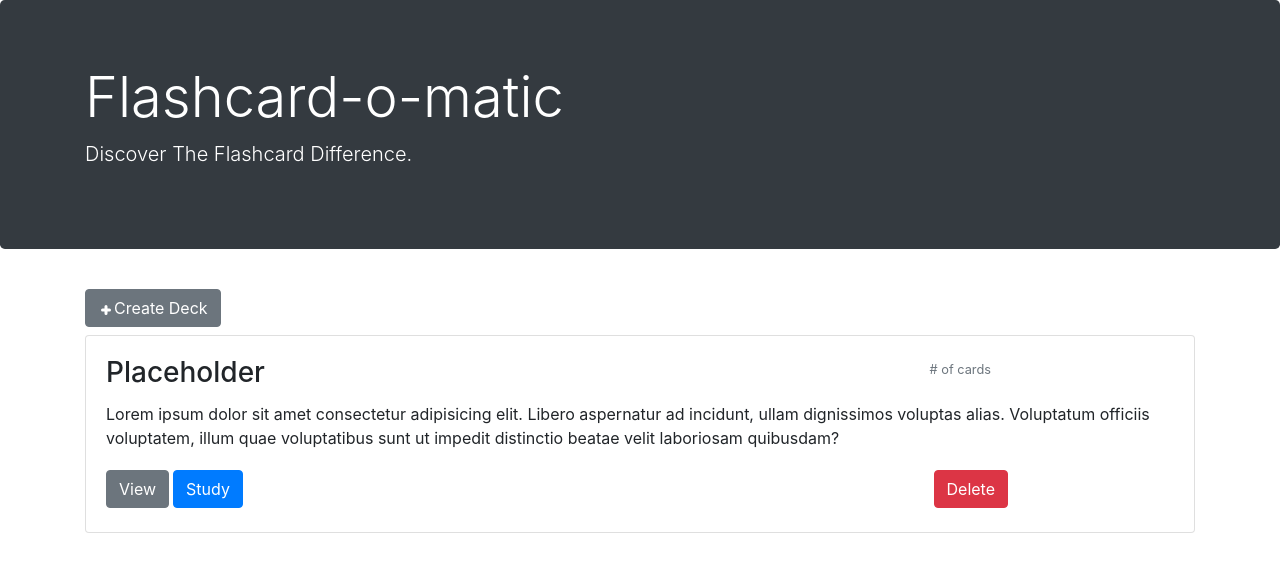
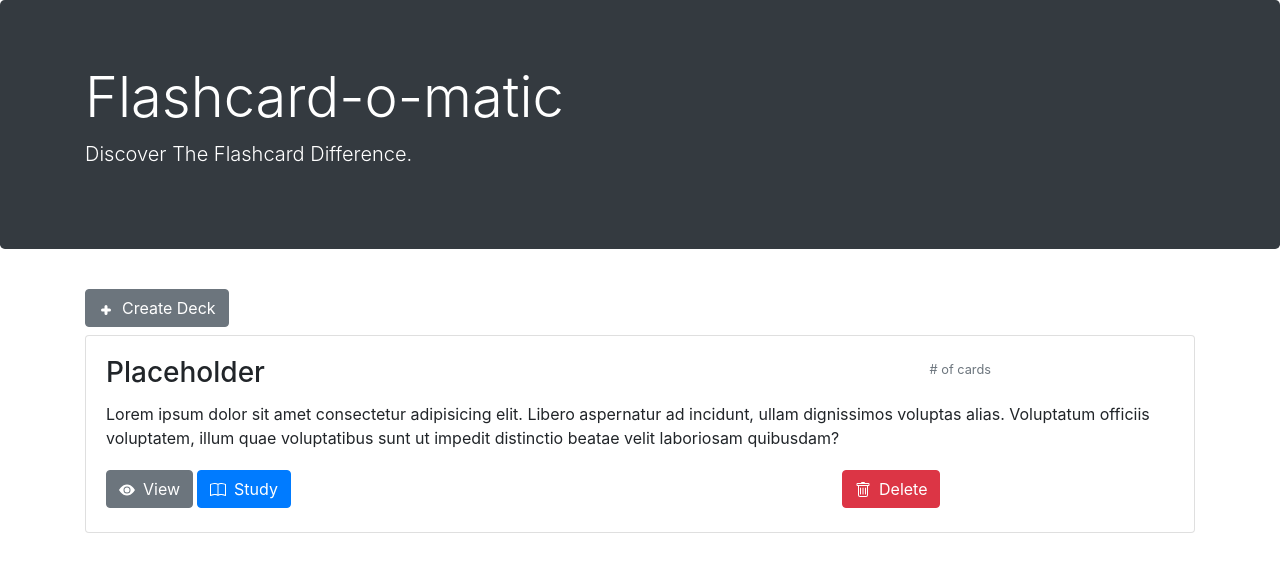
Before and after one commit to AustralianSpy/flashcard-project, a React (Create React App) app: page / in a window 1280 px wide. Shown: the top 572 px of the page. Built offline with nearby package versions, Linux system fonts and the light colour scheme; a web font is replaced by a local one.

Commit message:
button styling

```diff
--- a/src/Layout/Components/CreateDeckBtn.js
+++ b/src/Layout/Components/CreateDeckBtn.js
@@ -8,12 +8,11 @@ export default function CreateDeckBtn() {
         <Link to='/' className="btn btn-secondary my-2 w-30 h-5">
             <svg
                 xmlns="http://www.w3.org/2000/svg"
-                className="mr-1"
                 width="16"
                 height="16"
                 stroke="currentColor"
                 strokeWidth={2}
-                class="bi bi-plus"
+                className="bi bi-plus mr-2"
                 viewBox="0 0 16 16"
             >
                 <path d="M8 4a.5.5 0 0 1 .5.5v3h3a.5.5 0 0 1 0 1h-3v3a.5.5 0 0 1-1 0v-3h-3a.5.5 0 0 1 0-1h3v-3A.5.5 0 0 1 8 4z"/>
--- a/src/Layout/DeckCrud/DeckList.js
+++ b/src/Layout/DeckCrud/DeckList.js
@@ -14,12 +14,47 @@ export default function DeckList( decks = []) {
                 </div>
                 <p className="card-text">Lorem ipsum dolor sit amet consectetur adipisicing elit. Libero aspernatur ad incidunt, ullam dignissimos voluptas alias. Voluptatum officiis voluptatem, illum quae voluptatibus sunt ut impedit distinctio beatae velit laboriosam quibusdam?</p>
                 <div className="row">
-                    <div className="col-9">
-                        <Link className="btn btn-secondary">View</Link>
-                        <Link href="#" className="btn btn-primary m-1">Study</Link>
+                    <div className="col-8">
+                        <Link className="btn btn-secondary">
+                            <svg
+                                xmlns="http://www.w3.org/2000/svg"
+                                width="16" height="16"
+                                fill="currentColor" className="bi bi-eye-fill mr-2"
+                                viewBox="0 0 16 16"
+                            >
+                                <path d="M10.5 8a2.5 2.5 0 1 1-5 0 2.5 2.5 0 0 1 5 0z"/>
+                                <path d="M0 8s3-5.5 8-5.5S16 8 16 8s-3 5.5-8 5.5S0 8 0 8zm8 3.5a3.5 3.5 0 1 0 0-7 3.5 3.5 0 0 0 0 7z"/>
+                            </svg>
+                            View
+                        </Link>
+                        <Link href="#" className="btn btn-primary m-1">
+                            <svg
+                                xmlns="http://www.w3.org/2000/svg"
+                                width="16" height="16"
+                                fill="currentColor"
+                                className="bi bi-book mr-2"
+                                viewBox="0 0 16 16"
+                            >
+                                <path d="M1 2.828c.885-.37 2.154-.769 3.388-.893 1.33-.134 2.458.063 3.112.752v9.746c-.935-.53-2.12-.603-3.213-.493-1.18.12-2.37.461-3.287.811V2.828zm7.5-.141c.654-.689 1.782-.886 3.112-.752 1.234.124 2.503.523 3.388.893v9.923c-.918-.35-2.107-.692-3.287-.81-1.094-.111-2.278-.039-3.213.492V2.687zM8 1.783C7.015.936 5.587.81 4.287.94c-1.514.153-3.042.672-3.994 1.105A.5.5 0 0 0 0 2.5v11a.5.5 0 0 0 .707.455c.882-.4 2.303-.881 3.68-1.02 1.409-.142 2.59.087 3.223.877a.5.5 0 0 0 .78 0c.633-.79 1.814-1.019 3.222-.877 1.378.139 2.8.62 3.681 1.02A.5.5 0 0 0 16 13.5v-11a.5.5 0 0 0-.293-.455c-.952-.433-2.48-.952-3.994-1.105C10.413.809 8.985.936 8 1.783z"/>
+                            </svg>
+                            Study
+                        </Link>
                     </div>
-                    <div className="col-3">
-                        <Link className="btn btn-danger m-1 justify-self-end">Delete</Link>
+                    <div className="col-4">
+                        <Link className="btn btn-danger m-1 justify-self-end">
+                            <svg
+                                xmlns="http://www.w3.org/2000/svg"
+                                width="16"
+                                height="16"
+                                fill="currentColor"
+                                className="bi bi-trash mr-2"
+                                viewBox="0 0 16 16"
+                            >
+                                <path d="M5.5 5.5A.5.5 0 0 1 6 6v6a.5.5 0 0 1-1 0V6a.5.5 0 0 1 .5-.5zm2.5 0a.5.5 0 0 1 .5.5v6a.5.5 0 0 1-1 0V6a.5.5 0 0 1 .5-.5zm3 .5a.5.5 0 0 0-1 0v6a.5.5 0 0 0 1 0V6z"/>
+                                <path fill-rule="evenodd" d="M14.5 3a1 1 0 0 1-1 1H13v9a2 2 0 0 1-2 2H5a2 2 0 0 1-2-2V4h-.5a1 1 0 0 1-1-1V2a1 1 0 0 1 1-1H6a1 1 0 0 1 1-1h2a1 1 0 0 1 1 1h3.5a1 1 0 0 1 1 1v1zM4.118 4 4 4.059V13a1 1 0 0 0 1 1h6a1 1 0 0 0 1-1V4.059L11.882 4H4.118zM2.5 3V2h11v1h-11z"/>
+                            </svg>
+                            Delete
+                        </Link>
                     </div>
                 </div>
             </div>
```
